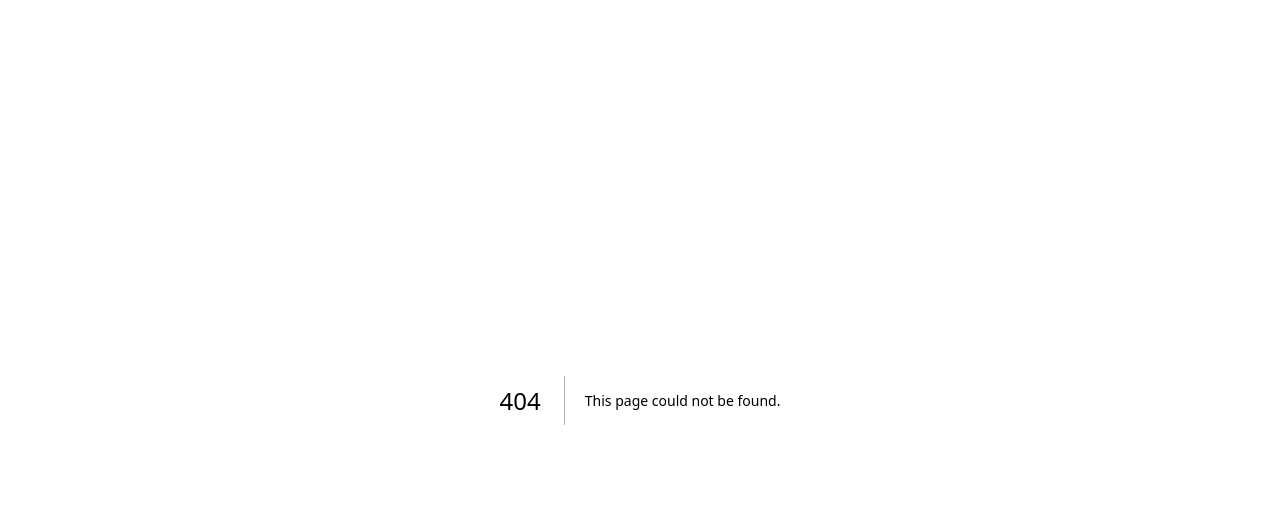
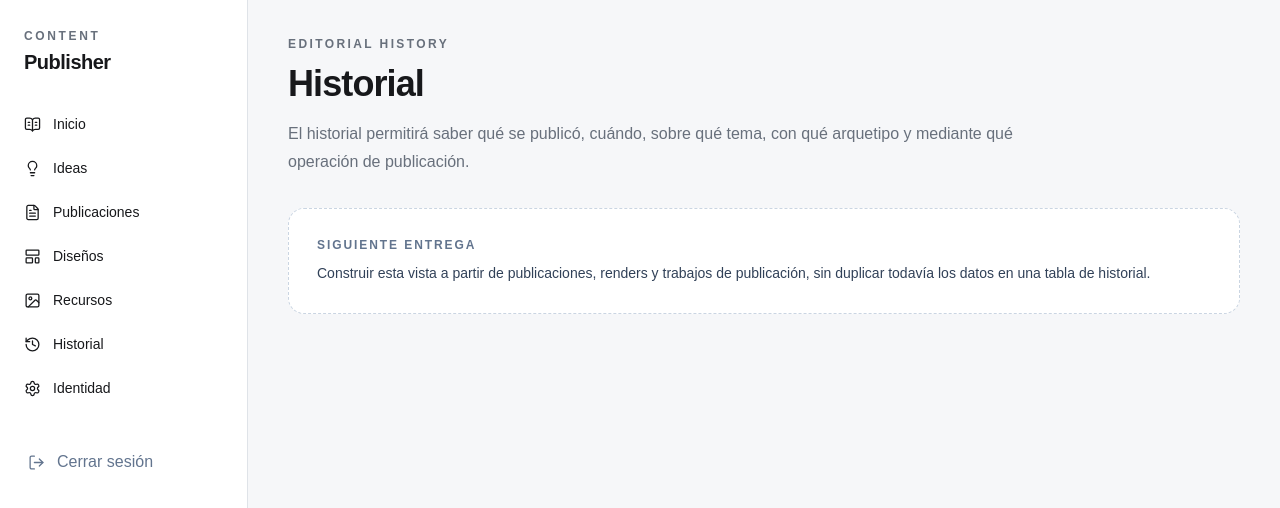
Before and after one commit to rubensv74/content_publisher, a Next.js app: page /history in a window 1280 px wide. Before the commit this address had no page. Shown: the top 508 px of the page. Built offline with nearby package versions, Linux system fonts and the light colour scheme.

Commit message:
feat: add editorial history route

```diff
--- /dev/null
+++ b/src/app/(workspace)/history/page.tsx
@@ -0,0 +1,12 @@
+import { SectionPlaceholder } from "@/components/application/section-placeholder";
+
+export default function HistoryPage() {
+  return (
+    <SectionPlaceholder
+      eyebrow="Editorial History"
+      title="Historial"
+      description="El historial permitirá saber qué se publicó, cuándo, sobre qué tema, con qué arquetipo y mediante qué operación de publicación."
+      next="Construir esta vista a partir de publicaciones, renders y trabajos de publicación, sin duplicar todavía los datos en una tabla de historial."
+    />
+  );
+}
```
